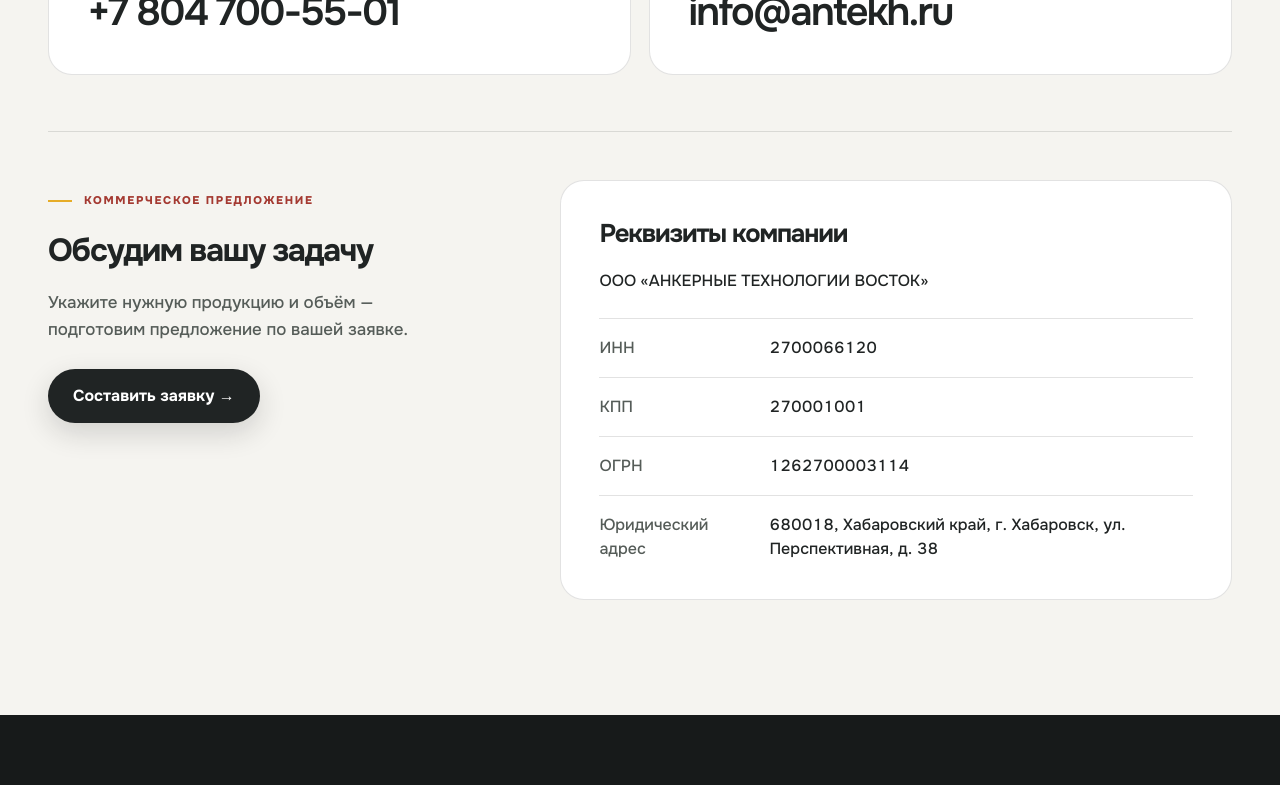
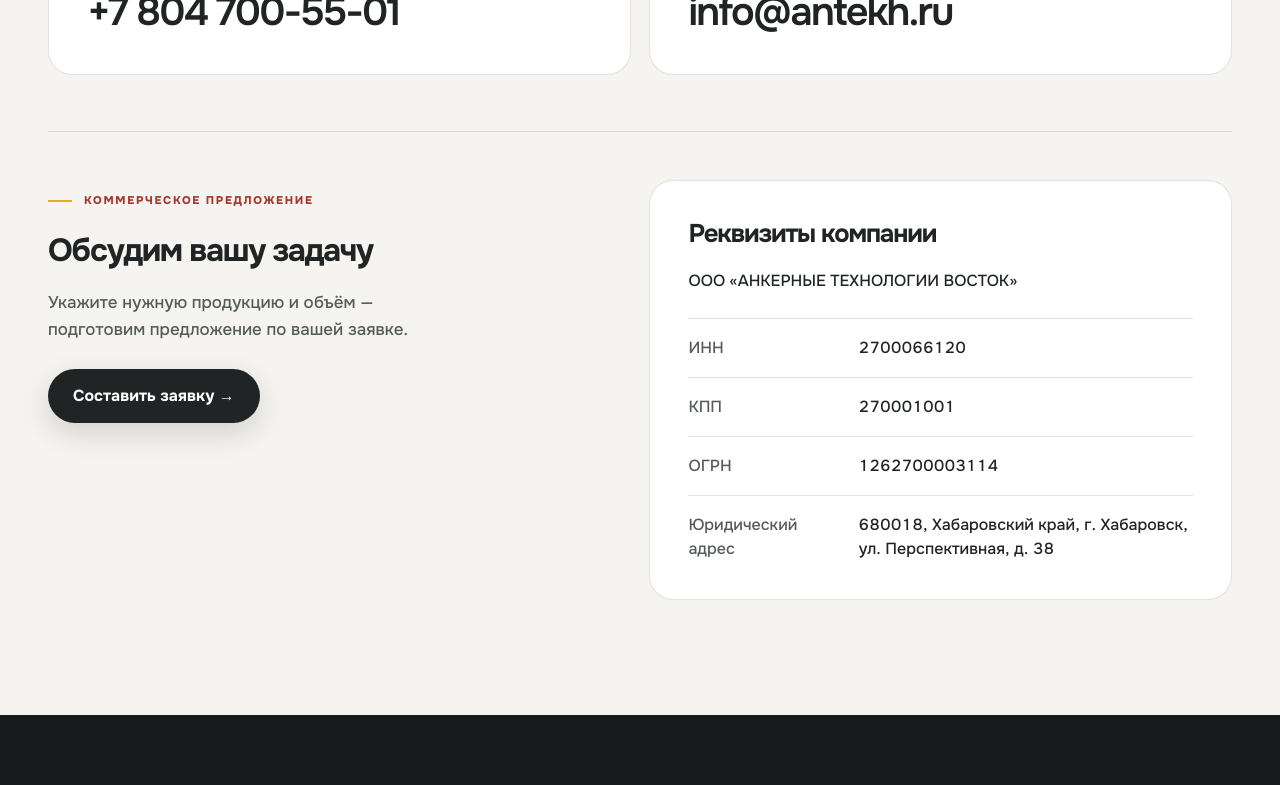
Before and after one commit to filipp05/AHTEX, a Next.js app: page /contacts in a window 1280 px wide. Shown: the part 690-1475 px from the top of the page. Built offline with nearby package versions, Linux system fonts and the light colour scheme; no server answers.

Commit message:
Align contact and company cards to matching columns

```diff
--- a/app/globals.css
+++ b/app/globals.css
@@ -715,7 +715,7 @@
 }
 .document-icon svg { width: 34px; }
 .documents-empty > p:not(.eyebrow) { max-width: 630px; margin: 0 auto 30px; color: var(--muted); }
-.contacts-grid { display: grid; grid-template-columns: repeat(2, 1fr); gap: 18px; }
+.contacts-grid { display: grid; grid-template-columns: repeat(2, minmax(0, 1fr)); gap: 18px; }
 .contact-placeholder {
   display: flex; min-width: 0; min-height: 220px; flex-direction: column; justify-content: space-between;
   gap: 36px; padding: clamp(24px, 3vw, 44px); border: 1px solid var(--line); border-radius: 24px; background: var(--surface);
@@ -1024,7 +1024,7 @@
 @media(max-width:600px){.admin-savebar .button{flex:1 1 40%;padding:12px 9px;min-height:48px}.admin-savebar{padding:12px;gap:8px}.admin-success{top:82px}}
 
 /* Contacts: one shared grid for the request and company details. */
-.contact-bottom { display:grid; grid-template-columns:minmax(0,.8fr) minmax(0,1.2fr); gap:clamp(32px,5vw,88px); align-items:start; margin-top:56px; padding-top:48px; border-top:1px solid var(--line); }
+.contact-bottom { display:grid; grid-template-columns:repeat(2,minmax(0,1fr)); gap:18px; align-items:start; margin-top:56px; padding-top:48px; border-top:1px solid var(--line); }
 .contact-bottom .contact-action { display:block; margin:0; padding:12px 0 0; }
 .contact-bottom .contact-action h2 { font-size:clamp(1.8rem,2.5vw,2.8rem); line-height:1.12; max-width:420px; margin:0 0 20px; }
 .contact-action-copy { max-width:420px; font-size:1.06rem; line-height:1.6; color:var(--muted); margin-bottom:26px; }
@@ -1036,5 +1036,5 @@
 .company-details dl>div:last-child { padding-bottom:0; }
 .company-details dd { overflow-wrap:anywhere; font-variant-numeric:tabular-nums; }
 .form-actions>p a { text-decoration:underline; text-underline-offset:3px; }
-@media(max-width:900px){.contact-bottom{grid-template-columns:1fr;gap:32px;margin-top:36px;padding-top:32px}.contact-bottom .contact-action{padding-top:0}.contact-action-copy{max-width:540px}}
+@media(max-width:900px){.contacts-grid{grid-template-columns:1fr}.contact-bottom{grid-template-columns:1fr;gap:32px;margin-top:36px;padding-top:32px}.contact-bottom .contact-action{padding-top:0}.contact-action-copy{max-width:540px}}
 @media(max-width:480px){.contact-bottom .company-details dl>div{grid-template-columns:1fr;gap:5px}.contact-bottom .company-details{padding:24px}.contact-bottom .contact-action .button{width:100%}}
```
